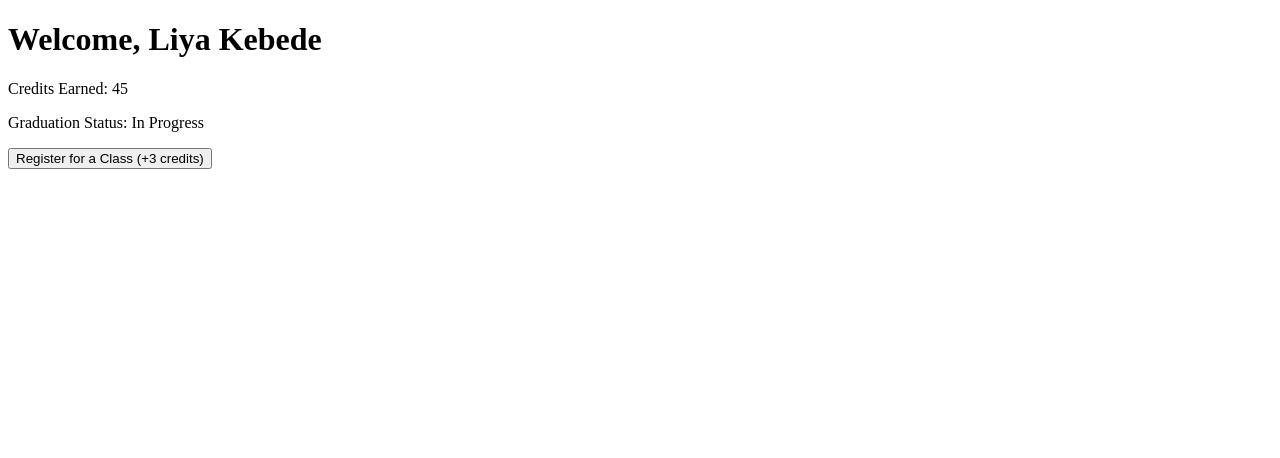
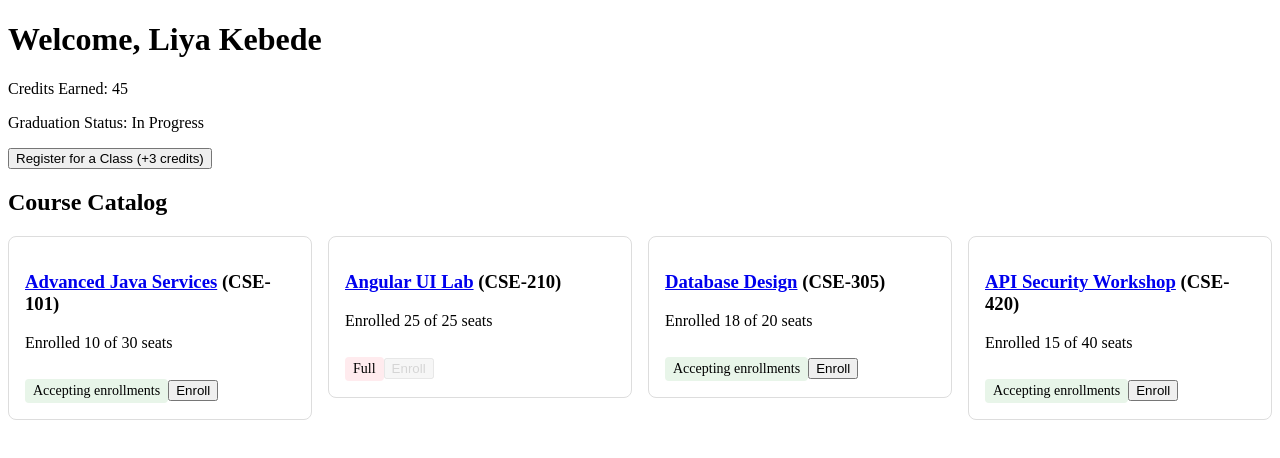
Before and after one commit to foagick/tms-client, an Angular app: page /dashboard in a window 1280 px wide. Shown: the top 458 px of the page. Built offline with nearby package versions, Linux system fonts and the light colour scheme.

Commit message:
feat: add course detail component and enhance student dashboard with course catalog

```diff
--- a/src/app/app.routes.ts
+++ b/src/app/app.routes.ts
@@ -1,10 +1,19 @@
 import { Routes } from '@angular/router';
 
 export const routes: Routes = [
-    {
-        path: "dashboard",
-        loadComponent: () => import("./features/student-dashboard/student-dashboard.component")
-        .then((m) => m.StudentDashboardComponent),
-    },
-    { path: "", redirectTo: "dashboard", pathMatch: "full" },
+  {
+    path: 'dashboard',
+    loadComponent: () =>
+      import('./features/student-dashboard/student-dashboard.component').then(
+        (m) => m.StudentDashboardComponent,
+      ),
+  },
+  {
+    path: 'courses/:id',
+    loadComponent: () =>
+      import('./features/course-detail/course-detail.component').then(
+        (m) => m.CourseDetailComponent,
+      ),
+  },
+  { path: '', redirectTo: 'dashboard', pathMatch: 'full' },
 ];
--- /dev/null
+++ b/src/app/features/course-detail/course-detail.component.html
@@ -0,0 +1,3 @@
+<h1>Course Detail</h1>
+<p>Course ID: {{ id() }}</p>
+<a routerLink="/dashboard">Back to Dashboard</a>
--- /dev/null
+++ b/src/app/features/course-detail/course-detail.component.ts
@@ -0,0 +1,18 @@
+import { Component, input, effect } from '@angular/core';
+import { RouterLink } from '@angular/router';
+
+@Component({
+  selector: 'app-course-detail',
+  standalone: true,
+  imports: [RouterLink],
+  templateUrl: './course-detail.component.html',
+})
+export class CourseDetailComponent {
+  id = input.required<string>();
+
+  constructor() {
+    effect(() => {
+      console.log(`Loading course detail for ID: ${this.id()}`);
+    });
+  }
+}
--- a/src/app/features/student-dashboard/student-dashboard.component.html
+++ b/src/app/features/student-dashboard/student-dashboard.component.html
@@ -5,4 +5,31 @@
   <button (click)="registerForClass()">
     Register for a Class (+3 credits)
   </button>
+
+  <h2>Course Catalog</h2>
+  @if (availableCourses().length === 0) {
+    <div class="empty-state">
+      <p>
+        No courses are available this term. Check back during registration.
+      </p>
     </div>
+  } @else {
+    <div class="grid">
+      @for (course of availableCourses(); track course.id) {
+        <tms-course-card
+          [course]="course"
+          (enrollClicked)="handleEnroll($event)"
+        />
+      } @empty {
+        <p>No results match your search.</p>
+      }
+    </div>
+  }
+  @if (selectedCourse(); as picked) {
+    <p class="selection-hint" role="status">
+      Last enrollment request: <strong>{{ picked.title }}</strong> ({{
+        picked.code
+      }})
+    </p>
+  }
+</div>
--- a/src/app/features/student-dashboard/student-dashboard.component.scss
+++ b/src/app/features/student-dashboard/student-dashboard.component.scss
@@ -0,0 +1,21 @@
+.grid {
+  display: grid;
+  grid-template-columns: repeat(auto-fill, minmax(280px, 1fr));
+  gap: 1rem;
+  margin-top: 1rem;
+}
+
+.empty-state {
+  padding: 2rem;
+  text-align: center;
+  border: 1px dashed #ccc;
+  border-radius: 8px;
+  margin-top: 1rem;
+}
+
+.selection-hint {
+  margin-top: 1.5rem;
+  padding: 0.75rem 1rem;
+  border-left: 4px solid #1976d2;
+  background: #e3f2fd;
+}
--- a/src/app/features/student-dashboard/student-dashboard.component.ts
+++ b/src/app/features/student-dashboard/student-dashboard.component.ts
@@ -1,20 +1,61 @@
 import { Component, signal, computed } from '@angular/core';
+import { CourseCardComponent } from '../../ui/course-card/course-card.component';
+import { Course } from '../../models/course.model';
 
 @Component({
   selector: 'app-student-dashboard',
   standalone: true,
+  imports: [CourseCardComponent],
   templateUrl: './student-dashboard.component.html',
   styleUrl: './student-dashboard.component.scss',
 })
 export class StudentDashboardComponent {
-  studentName = signal("Liya Kebede");
+  studentName = signal('Liya Kebede');
   earnedCredits = signal(45);
 
   graduationStatus = computed(() =>
-  this.earnedCredits() >= 120 ? "Eligible for Graduation" : "In Progress",);
+    this.earnedCredits() >= 120 ? 'Eligible for Graduation' : 'In Progress',
+  );
+
+  selectedCourse = signal<Course | null>(null);
+
+  availableCourses = signal<Course[]>([
+    {
+      id: 1,
+      title: 'Advanced Java Services',
+      code: 'CSE-101',
+      maxCapacity: 30,
+      enrollmentCount: 10,
+    },
+    {
+      id: 2,
+      title: 'Angular UI Lab',
+      code: 'CSE-210',
+      maxCapacity: 25,
+      enrollmentCount: 25,
+    },
+    {
+      id: 3,
+      title: 'Database Design',
+      code: 'CSE-305',
+      maxCapacity: 20,
+      enrollmentCount: 18,
+    },
+    {
+      id: 4,
+      title: 'API Security Workshop',
+      code: 'CSE-420',
+      maxCapacity: 40,
+      enrollmentCount: 15,
+    },
+  ]);
 
   registerForClass() {
-  this.earnedCredits.update((c) => c + 3);
+    this.earnedCredits.update((c) => c + 3);
   }
 
+  handleEnroll(course: Course) {
+    this.selectedCourse.set(course);
+    console.log('Enrollment requested for:', course.title);
+  }
 }
--- /dev/null
+++ b/src/app/ui/course-card/course-card.component.html
@@ -0,0 +1,25 @@
+<div class="card">
+  <h3>
+    <a [routerLink]="['/courses', course().id]">{{ course().title }}</a>
+    ({{ course().code }})
+  </h3>
+  <p>
+    Enrolled {{ course().enrollmentCount }} of {{ course().maxCapacity }} seats
+  </p>
+  <span
+    class="badge"
+    [class.closed]="course().enrollmentCount >= course().maxCapacity"
+  >
+    {{
+      course().enrollmentCount >= course().maxCapacity
+        ? 'Full'
+        : 'Accepting enrollments'
+    }}
+  </span>
+  <button
+    (click)="enrollClicked.emit(course())"
+    [disabled]="course().enrollmentCount >= course().maxCapacity"
+  >
+    Enroll
+  </button>
+</div>
--- /dev/null
+++ b/src/app/ui/course-card/course-card.component.scss
@@ -0,0 +1,26 @@
+.card {
+  border: 1px solid #ddd;
+  border-radius: 8px;
+  padding: 1rem;
+}
+
+.badge {
+  display: inline-block;
+  padding: 0.25rem 0.5rem;
+  border-radius: 4px;
+  background: #e8f5e9;
+  font-size: 0.875rem;
+
+  &.closed {
+    background: #ffebee;
+  }
+}
+
+button {
+  margin-top: 0.75rem;
+}
+
+button:disabled {
+  opacity: 0.5;
+  cursor: not-allowed;
+}
--- /dev/null
+++ b/src/app/ui/course-card/course-card.component.ts
@@ -0,0 +1,15 @@
+import { Component, input, output } from '@angular/core';
+import { RouterLink } from '@angular/router';
+import { Course } from '../../models/course.model';
+
+@Component({
+  selector: 'tms-course-card',
+  standalone: true,
+  imports: [RouterLink],
+  templateUrl: './course-card.component.html',
+  styleUrl: './course-card.component.scss',
+})
+export class CourseCardComponent {
+  course = input.required<Course>();
+  enrollClicked = output<Course>();
+}
```
Also changed, not shown: src/app/models/course.model.ts (added, +7 -0 lines). Lines whose indentation alone changed are shown as unchanged.
